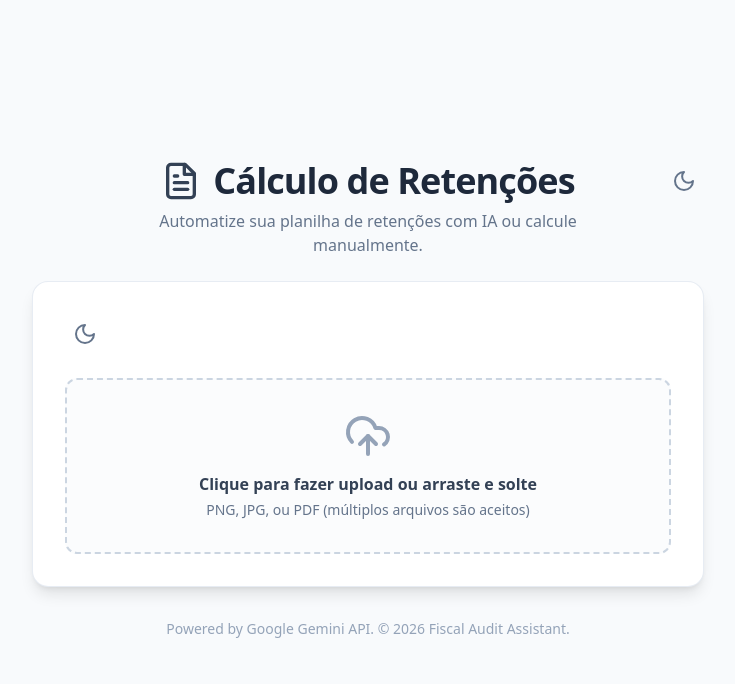
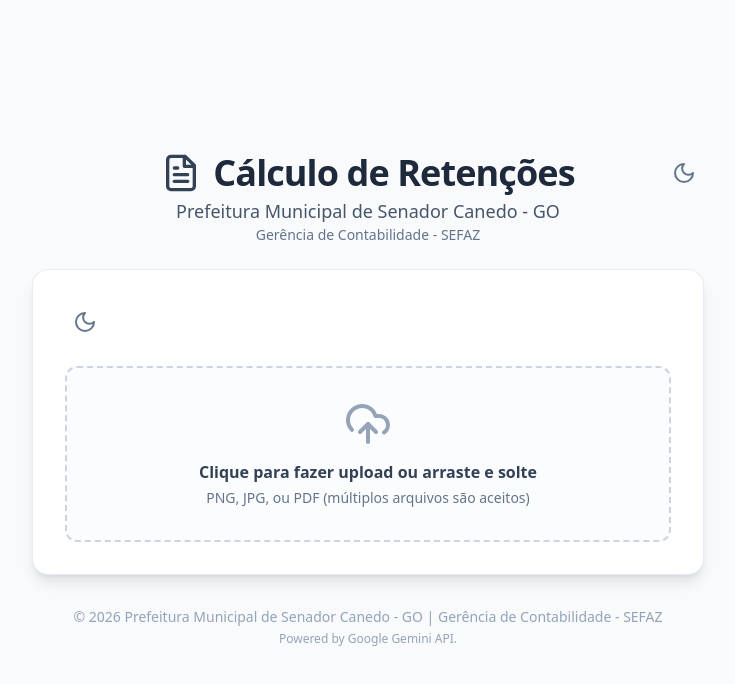
Before and after one commit to fernandobritosc/Audit_nota, a React (Vite) app: page / in a window 1280 px wide. Shown: the top 684 px of the page, without its empty margins (272-1007 px from the left). Built offline with nearby package versions, Linux system fonts and the light colour scheme.

Commit message:
'Auto-save'

```diff
--- a/App.tsx
+++ b/App.tsx
@@ -207,14 +207,17 @@ const App: React.FC = () => {
           <div className="absolute top-0 right-0">
             <ThemeToggle />
           </div>
-          <div className="flex justify-center items-center gap-3 mb-2">
+          <div className="flex justify-center items-center gap-3 mb-1">
             <LogoIcon className="h-10 w-10 text-slate-700 dark:text-slate-300"/>
             <h1 className="text-3xl sm:text-4xl font-bold text-slate-800 dark:text-slate-100 tracking-tight">
               Cálculo de Retenções
             </h1>
           </div>
-          <p className="text-slate-500 dark:text-slate-400 max-w-lg mx-auto">
-            Automatize sua planilha de retenções com IA ou calcule manualmente.
+          <p className="text-lg font-medium text-slate-600 dark:text-slate-300">
+            Prefeitura Municipal de Senador Canedo - GO
+          </p>
+          <p className="text-sm text-slate-500 dark:text-slate-400">
+            Gerência de Contabilidade - SEFAZ
           </p>
         </header>
 
@@ -296,7 +299,12 @@ const App: React.FC = () => {
         )}
 
         <footer className="text-center mt-8 text-sm text-slate-400 dark:text-slate-500 no-print">
-            <p>Powered by Google Gemini API. © {new Date().getFullYear()} Fiscal Audit Assistant.</p>
+          <p>
+            © {new Date().getFullYear()} Prefeitura Municipal de Senador Canedo - GO | Gerência de Contabilidade - SEFAZ
+          </p>
+          <p className="text-xs mt-1">
+            Powered by Google Gemini API.
+          </p>
         </footer>
       </div>
     </div>
```
